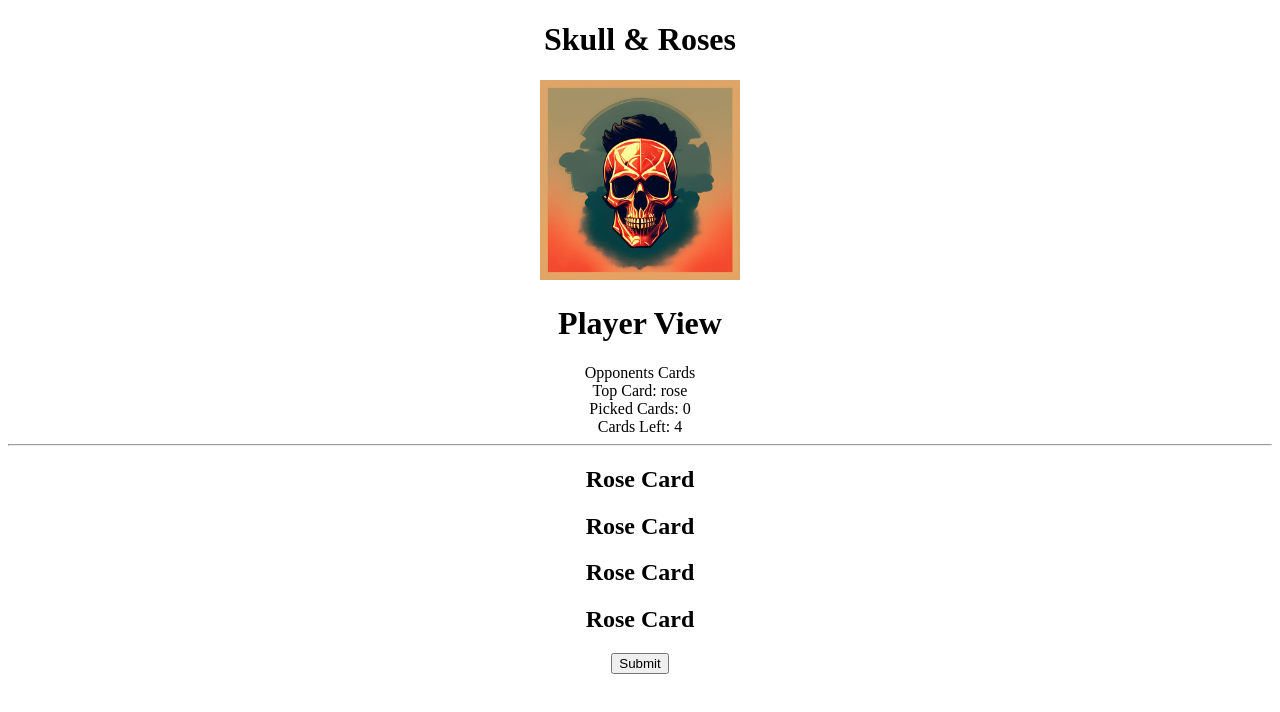
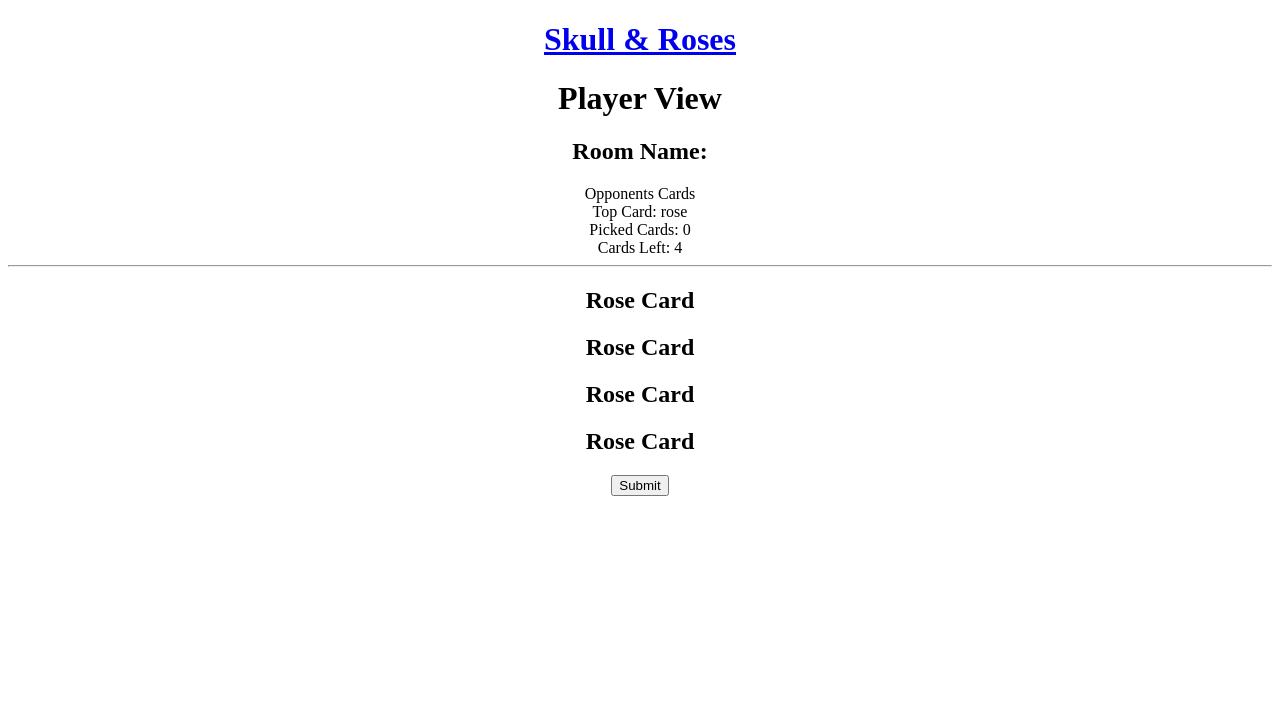
Before and after one commit to simmonekelly/skull-and-roses-web-client, a React (Create React App) app: page /room/1 in a window 1280 px wide. Shown: the top 712 px of the page. Built offline with nearby package versions, Linux system fonts and the light colour scheme; no server answers.

Commit message:
adding room name to player view

```diff
--- a/src/App.tsx
+++ b/src/App.tsx
@@ -1,8 +1,7 @@
 import "./App.css";
 import { useState, useEffect } from "react";
-import { BrowserRouter, Route, Routes } from "react-router-dom";
+import { BrowserRouter, Route, Routes, Link } from "react-router-dom";
 import { io } from "socket.io-client";
-import SkullHero from "./images/SkullHero.jpg";
 import { PlayerView } from "./pages/PlayerView";
 import { Home } from "./pages/Home";
 
@@ -32,9 +31,10 @@ function App() {
 
   return (
     <div className="App">
-      <h1>Skull & Roses</h1>
-      <img style={{ width: 200 }} alt="home-page-hero" src={SkullHero} />
       <BrowserRouter>
+        <Link to="/">
+          <h1>Skull & Roses</h1>
+        </Link>
         <Routes>
           <Route
             path="/"
--- a/src/pages/Home.tsx
+++ b/src/pages/Home.tsx
@@ -1,6 +1,7 @@
 import React from "react";
 import { useNavigate } from "react-router-dom";
 import { useState } from "react";
+import SkullHero from "../images/SkullHero.jpg";
 
 type Props = {
   newRoomOnClick?: any;
@@ -25,10 +26,13 @@ export const Home: React.FC<Props> = ({ newRoomOnClick, roomId, socket }) => {
   }
   return (
     <div>
+      <div>
+        <img style={{ width: 200 }} alt="home-page-hero" src={SkullHero} />
+      </div>
       <button onClick={newRoomOnClick}>Create New Room</button>
       <div>
         <input
-          placeholder="Input Room Number To Join"
+          placeholder="Input Room Name To Join"
           onChange={(event) => {
             setRoomToJoin(event.target.value);
           }}
--- a/src/pages/PlayerView.tsx
+++ b/src/pages/PlayerView.tsx
@@ -45,6 +45,8 @@ export const PlayerView: React.FC<Props> = ({ room }) => {
     <div>
       <h1>Player View</h1>
       {/* how to see multiple opps? */}
+      <h2>Room Name:</h2>
+      <h3>{room}</h3>
       <div>
         Opponents Cards
         <div>Top Card: {oppTopCard ? "skull" : "rose"}</div>
```
